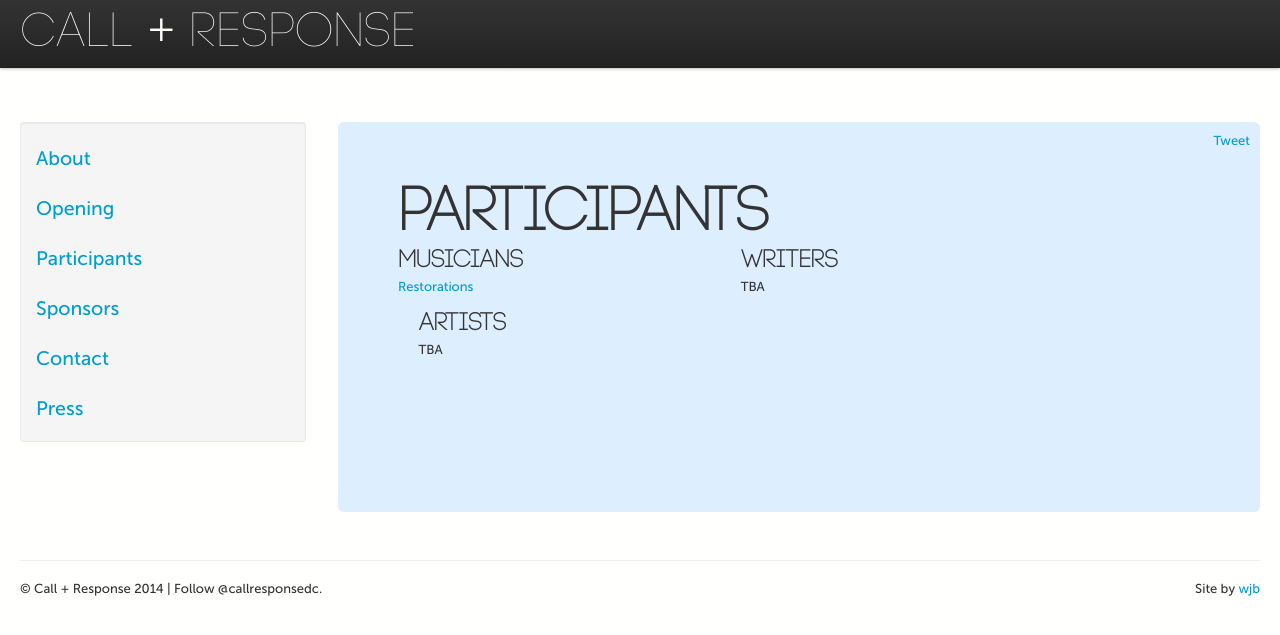
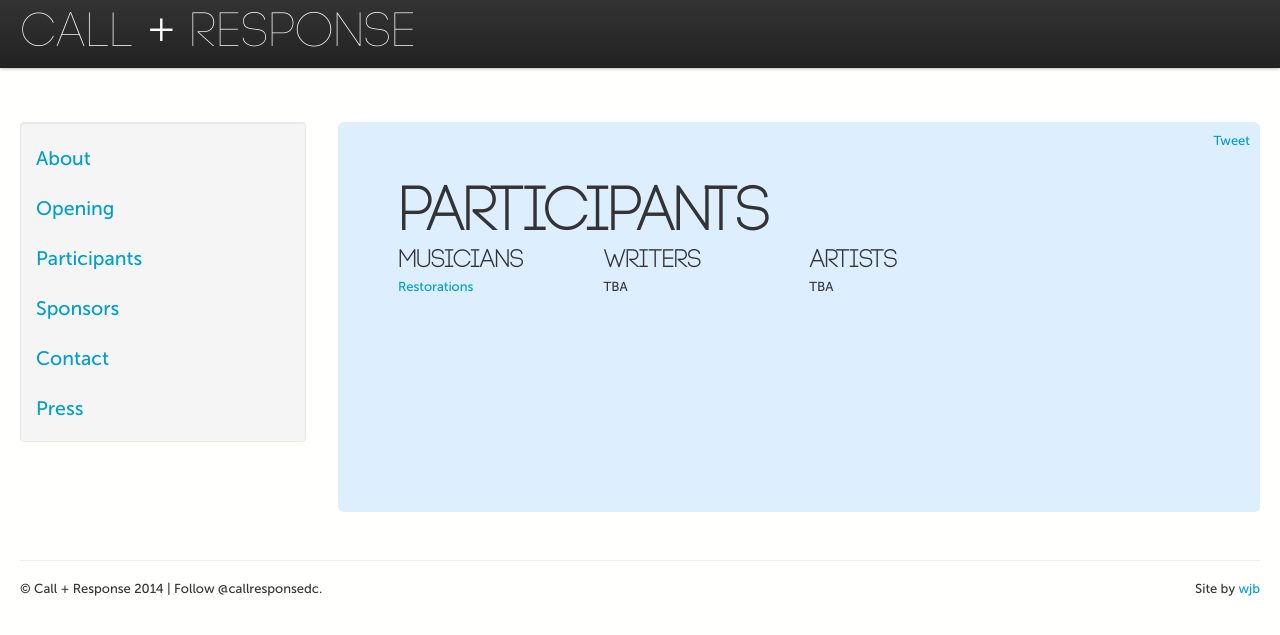
Before and after one commit to callandresponsedc/callandresponsedc, a Jekyll site: the page built from participants/index.html, in a window 1280 px wide. Shown: the top 635 px of the page. Built offline with Jekyll 4.4.1, drawn with Linux system fonts in a browser that asks for light colours; Markdown is read by kramdown in place of the engine named in the settings; comment, search, counter and statistics services are not loaded.

Commit message:
Update index.html

```diff
--- a/participants/index.html
+++ b/participants/index.html
@@ -10,21 +10,21 @@ title: Participants
   </div>
 </div>
 <div class="row-fluid">
-  <div class="span5 pull-left" id="musicians">
+  <div class="span3 pull-left" id="musicians">
     <h2>Musicians
     </h2>
     <a href="http://restorations.bandcamp.com">Restorations</a>
     <ul class="participants">
     </ul>
   </div>
-  <div class="span5 pull-center" id="writers">
+  <div class="span3 pull-center" id="writers">
     <h2>Writers
     </h2>
     TBA
     <ul class="participants">
     </ul>
   </div>
-  <div class="span5 pull-right" id="artists">
+  <div class="span3 pull-right" id="artists">
     <h2>Artists
     </h2>
     TBA
```
